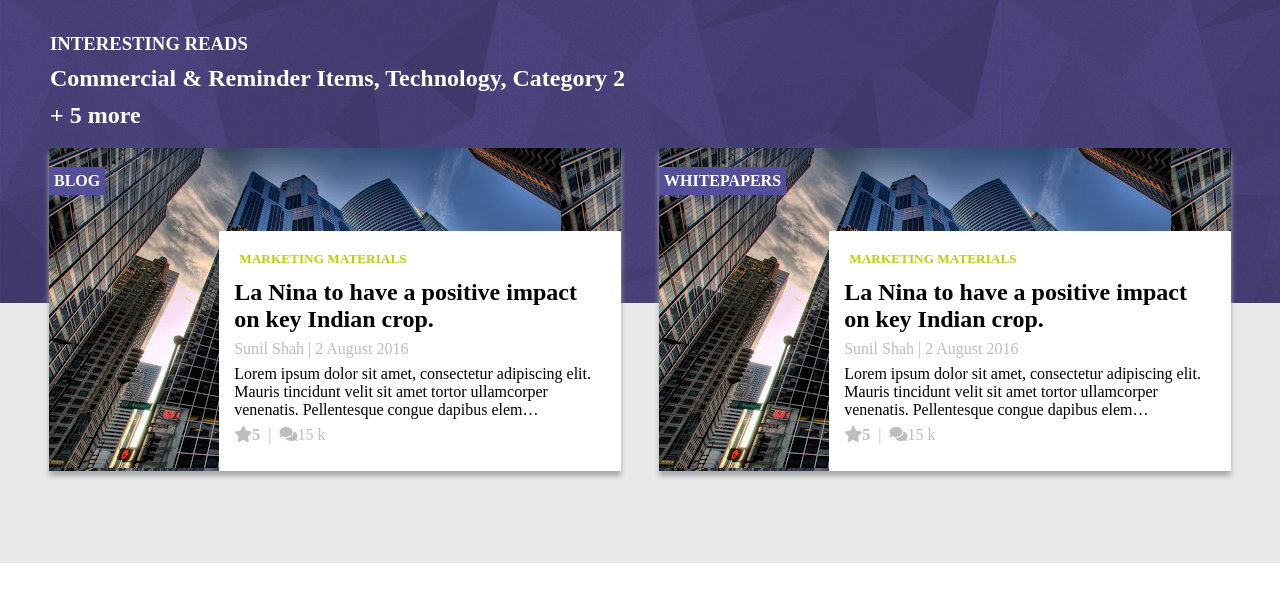
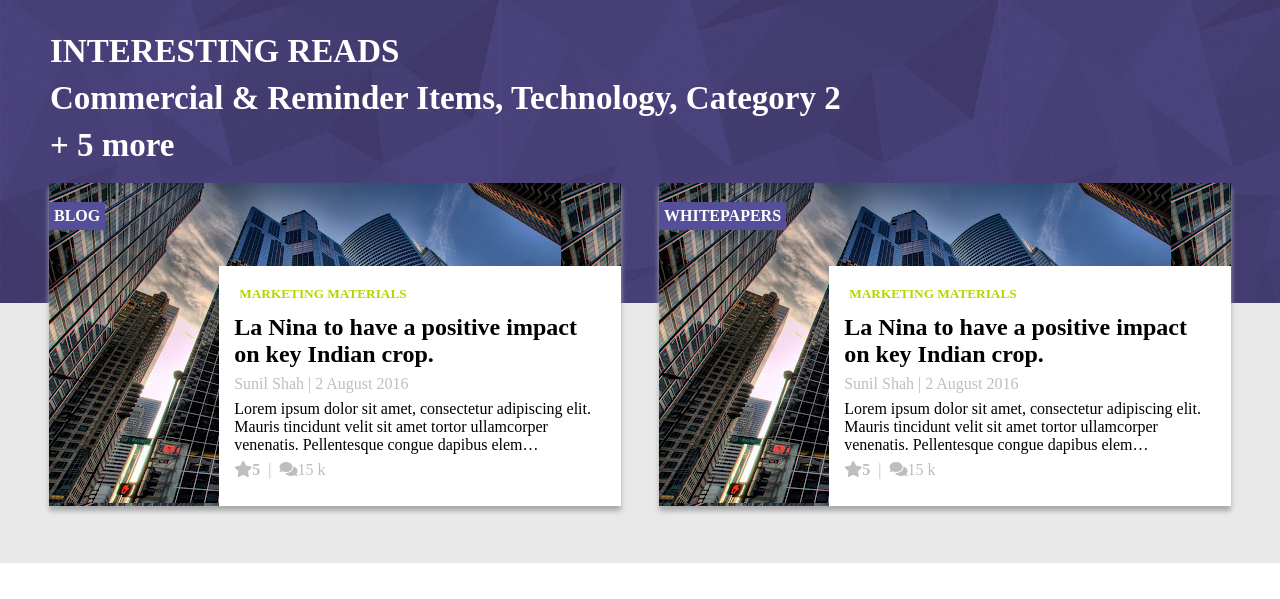
Before and after one commit to Poonam-Gorai/Assignmentone, a plain HTML site: page index1.html in a window 1280 px wide. Shown: the part 122-721 px from the top of the page. Drawn offline with Linux system fonts and the light colour scheme.

Commit message:
font size change

```diff
--- a/style.css
+++ b/style.css
@@ -112,6 +112,7 @@ img.logo {
     padding-left: 20px;
     color:white ;
     font-family: Titillium;
+    font-size: 33px;
 }
 .Rectangle {
     display: flex;
```
